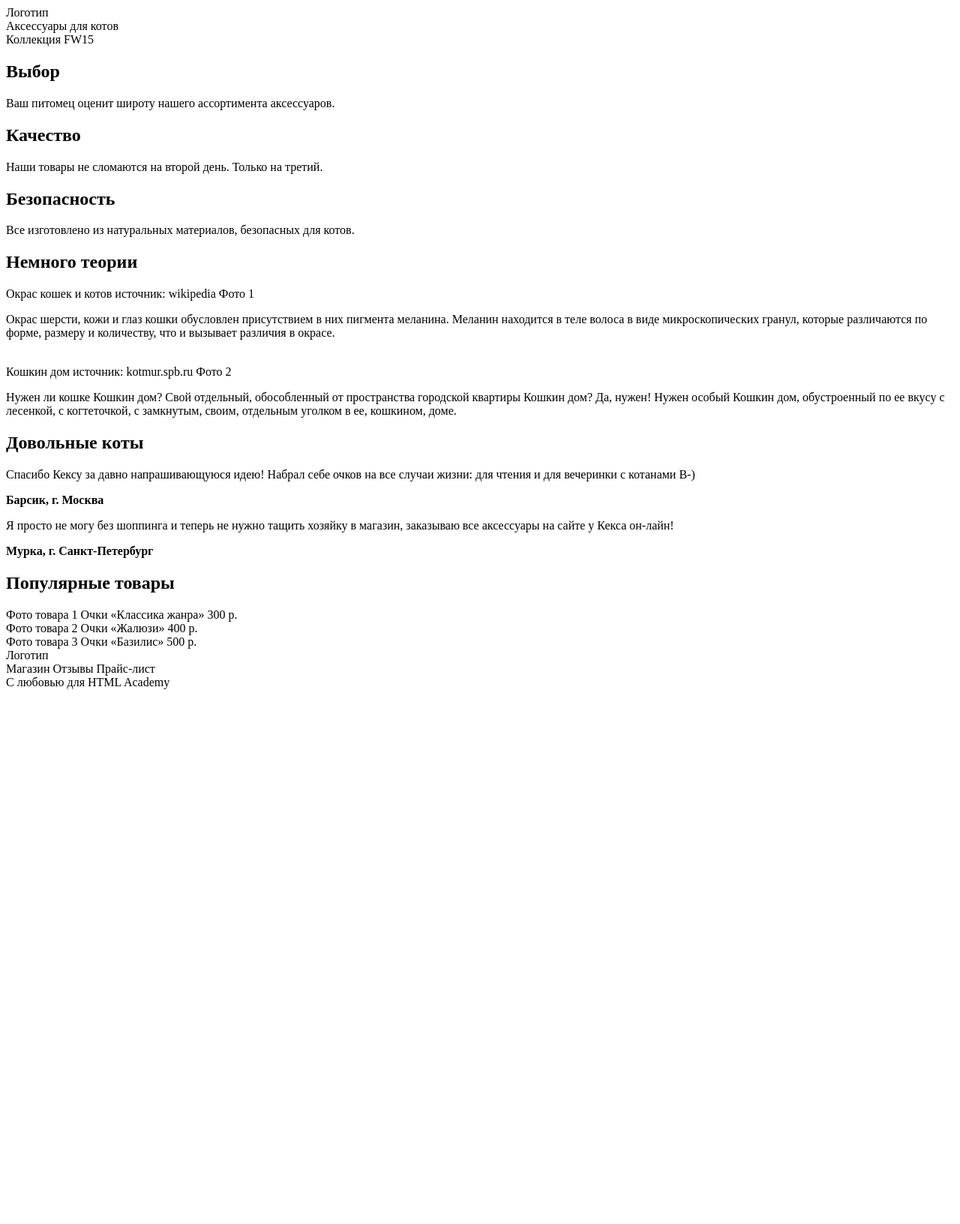
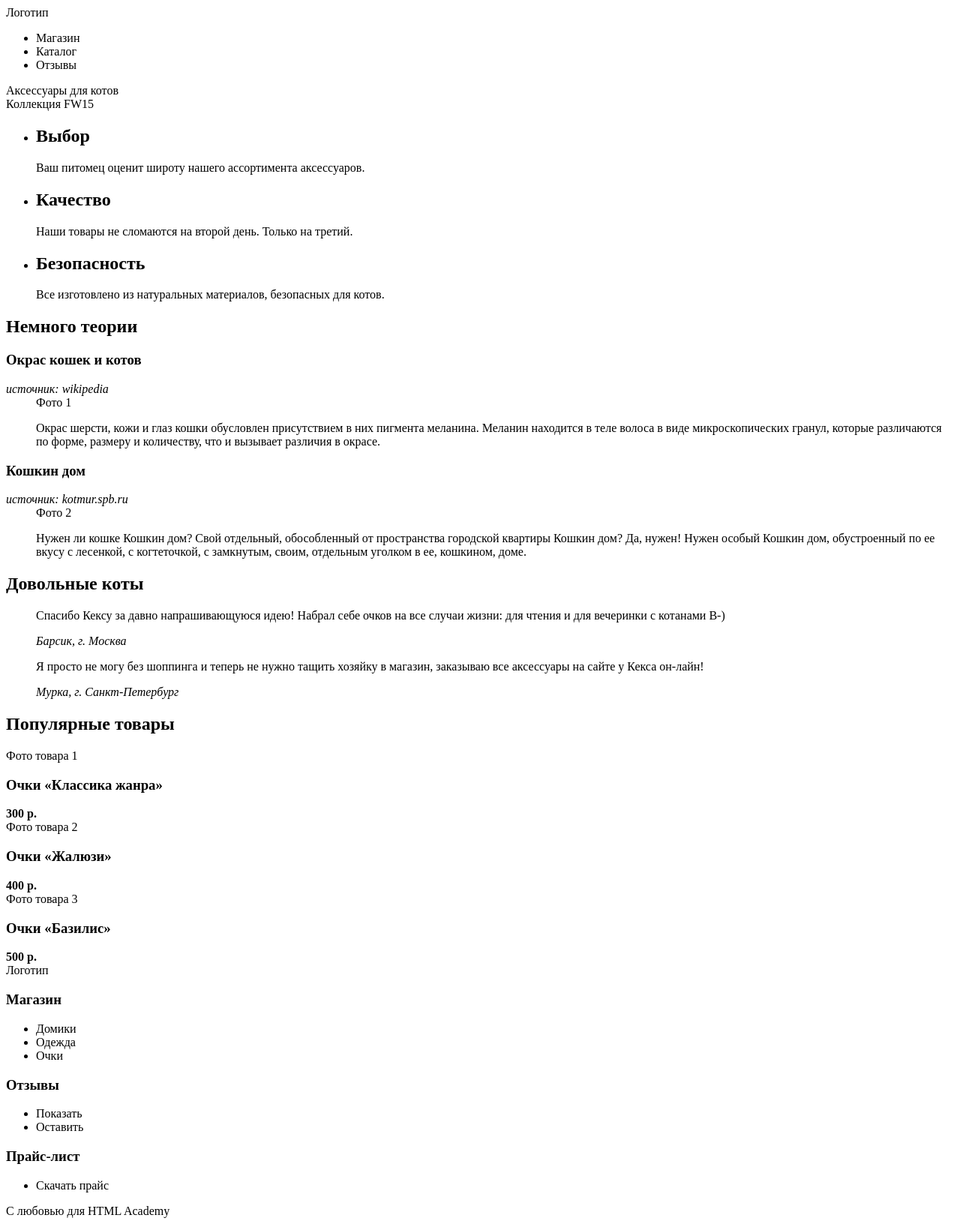
Before and after one commit to Mithc/MainProj, a plain HTML site: page index.html in a window 1280 px wide. Shown: the whole page at 75% size. Before the commit the page ends 927 px from the top, so only its background shows below. Drawn offline with Linux system fonts and the light colour scheme.

Commit message:
Разметка и оформление

```diff
--- a/CSS/styles.css
+++ b/CSS/styles.css
@@ -0,0 +1,6 @@
+h1 {
+    font-size: 28px;
+    font-family: Monaco, Courier, monospace;
+    color: #618ad2;
+    transition: color .5s;
+}
--- a/index.html
+++ b/index.html
@@ -1,10 +1,24 @@
 <!DOCTYPE HTML>
-<html>
+<html lang="ru">
+
+<head>
+    <meta charset="utf-8">
+    <meta name="keywords" content="cat, кот">
+    <meta name="description" content="сайт одного кота">
+    <title>Сайт кота</title>
+    <link href="CSS/styles.css" rel="stylesheet">
+</head>
 
 <body>
     <div class="page-header">
         <div class="header-top">
             Логотип
+
+            <ul class="main-nav">
+                <li>Магазин</li>
+                <li>Каталог</li>
+                <li>Отзывы</li>
+            </ul>
         </div>
         <div class="promo">
             Аксессуары для котов<br> Коллекция FW15
@@ -13,27 +27,46 @@
 
 
     <div class="features">
-        <div class="feature-item">
+        <ul>
+            <li class="feature-item">
                 <h2>Выбор</h2>
                 <p>Ваш питомец оценит широту нашего ассортимента аксессуаров.</p>
-        </div>
-        <div class="feature-item">
+            </li>
+            <li class="feature-item">
                 <h2>Качество</h2>
                 <p>Наши товары не сломаются на второй день. Только на третий.</p>
-        </div>
-        <div class="feature-item">
+            </li>
+            <li class="feature-item">
                 <h2>Безопасность</h2>
                 <p>Все изготовлено из натуральных материалов, безопасных для котов.</p>
-        </div>
+            </li>
+        </ul>
     </div>
 
 
     <div class="cat-reference">
-        <h2>Немного теории</h2> Окрас кошек и котов источник: wikipedia Фото 1
+        <h2>Немного теории</h2>
+
+        <dl>
+            <dt>
+          <h3>Окрас кошек и котов</h3>
+          <i>источник: wikipedia</i>
+        </dt>
+            <dd>
+                Фото 1
                 <p>Окрас шерсти, кожи и глаз кошки обусловлен присутствием в них пигмента меланина. Меланин находится в теле волоса в виде микроскопических гранул, которые различаются по форме, размеру и количеству, что и вызывает различия в окрасе.</p>
-        <br> Кошкин дом источник: kotmur.spb.ru Фото 2
-        <p>Нужен ли кошке Кошкин дом? Свой отдельный, обособленный от пространства городской квартиры Кошкин дом? Да, нужен! Нужен особый Кошкин дом, обустроенный по ее вкусу с лесенкой, с когтеточкой, с замкнутым, своим, отдельным уголком в ее, кошкином,
-            доме.</p>
+            </dd>
+
+            <dt>
+          <h3>Кошкин дом</h3>
+          <i>источник: kotmur.spb.ru</i>
+        </dt>
+            <dd>
+                Фото 2
+                <p>Нужен ли кошке Кошкин дом? Свой отдельный, обособленный от пространства городской квартиры Кошкин дом? Да, нужен! Нужен особый Кошкин дом, обустроенный по ее вкусу с лесенкой, с когтеточкой, с замкнутым, своим, отдельным уголком в ее,
+                    кошкином, доме.</p>
+            </dd>
+        </dl>
     </div>
 
 
@@ -41,12 +74,14 @@
         <h2>Довольные коты</h2>
 
         <div class="reviews-list">
+            <blockquote class="review-item">
                 <p>Спасибо Кексу за давно напрашивающуюся идею! Набрал себе очков на все случаи жизни: для чтения и для вечеринки с котанами B-)</p>
-            <strong>Барсик, г. Москва</strong>
-            <br>
-
+                <cite>Барсик, г. Москва</cite>
+            </blockquote>
+            <blockquote class="review-item">
                 <p>Я просто не могу без шоппинга и теперь не нужно тащить хозяйку в магазин, заказываю все аксессуары на сайте у Кекса он-лайн!</p>
-            <strong>Мурка, г. Санкт-Петербург</strong>
+                <cite>Мурка, г. Санкт-Петербург</cite>
+            </blockquote>
         </div>
     </div>
 
@@ -56,13 +91,19 @@
 
         <div class="popular-items">
             <div class="catalog-item">
-                Фото товара 1 Очки «Классика жанра» 300 р.
+                Фото товара 1
+                <h3>Очки «Классика жанра»</h3>
+                <b>300 р.</b>
             </div>
             <div class="catalog-item">
-                Фото товара 2 Очки «Жалюзи» 400 р.
+                Фото товара 2
+                <h3>Очки «Жалюзи»</h3>
+                <b>400 р.</b>
             </div>
             <div class="catalog-item">
-                Фото товара 3 Очки «Базилис» 500 р.
+                Фото товара 3
+                <h3>Очки «Базилис»</h3>
+                <b>500 р.</b>
             </div>
         </div>
     </div>
@@ -74,8 +115,29 @@
         </div>
 
         <div class="footer-middle">
-            Магазин Отзывы Прайс-лист
+            <div class="footer-menu">
+                <h3>Магазин</h3>
+                <ul>
+                    <li>Домики</li>
+                    <li>Одежда</li>
+                    <li>Очки</li>
+                </ul>
             </div>
+            <div class="footer-menu">
+                <h3>Отзывы</h3>
+                <ul>
+                    <li>Показать</li>
+                    <li>Оставить</li>
+                </ul>
+            </div>
+            <div class="footer-menu">
+                <h3>Прайс-лист</h3>
+                <ul>
+                    <li>Скачать прайс</li>
+                </ul>
+            </div>
+        </div>
+
         <div class="footer-bottom">
             С любовью для HTML Academy
         </div>
```
Also changed, not shown: JS/script.js (added, +11 -0 lines). Lines whose indentation alone changed are shown as unchanged.
